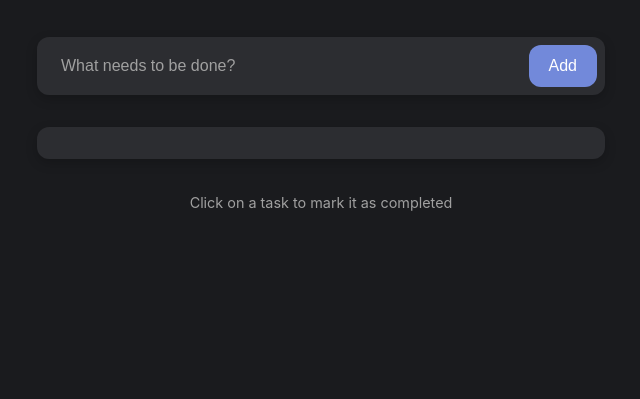
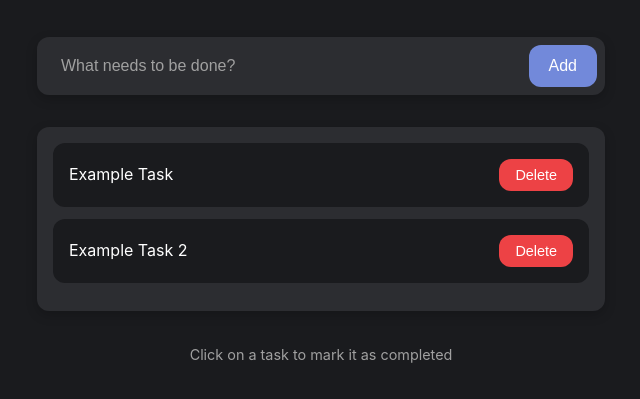
Before and after one commit to JanSmrcka/vse-web-dev-intro, a website built with Vite: page index.html in a window 1280 px wide. Shown: the part 135-534 px from the top of the page, without its empty margins (319-959 px from the left). Built offline with nearby package versions, Linux system fonts and the light colour scheme.

Commit message:
example tasks

```diff
--- a/index.html
+++ b/index.html
@@ -1,33 +1,35 @@
-<!doctype html>
-<html lang="cs">
+<!DOCTYPE html>
+<html lang="en">
   <head>
     <meta charset="UTF-8" />
     <meta name="viewport" content="width=device-width, initial-scale=1.0" />
     <title>Seznam úkolů</title>
     <link rel="stylesheet" href="./src/style.css" />
   </head>
-
   <body>
     <div class="container">
       <header>
         <h1>My Todo List</h1>
         <p class="subtitle">Add your tasks</p>
       </header>
-
       <main>
         <form id="todo-form">
           <div class="input-group">
-            <input
-              name="todo-text"
-              id="new-todo-input"
-              placeholder="What needs to be done?"
-              autocomplete="off"
-            />
+            <input name="todo-text" id="new-todo-input" placeholder="What needs to be done?" autocomplete="off" />
             <button type="submit" id="add-btn">Add</button>
           </div>
         </form>
         <div class="todo-container">
-          <ul id="todo-list"></ul>
+          <ul id="todo-list">
+            <li class="todo-item">
+              <span class="todo-text">Example Task</span>
+              <button class="delete-btn">Delete</button>
+            </li>
+            <li class="todo-item">
+              <span class="todo-text">Example Task 2</span>
+              <button class="delete-btn">Delete</button>
+            </li>
+          </ul>
         </div>
       </main>
 
```
